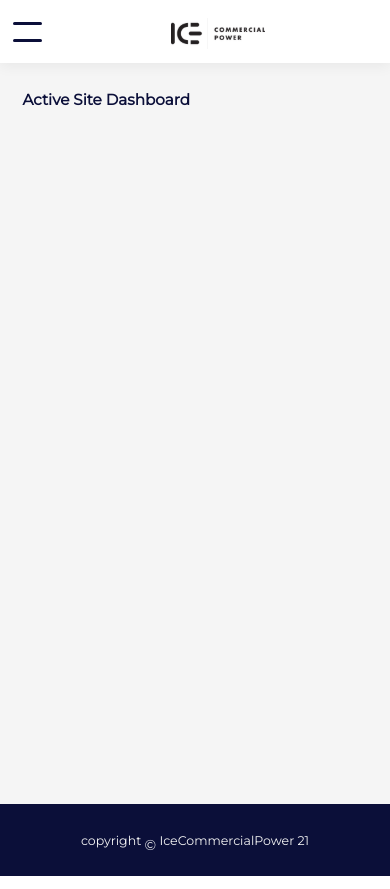
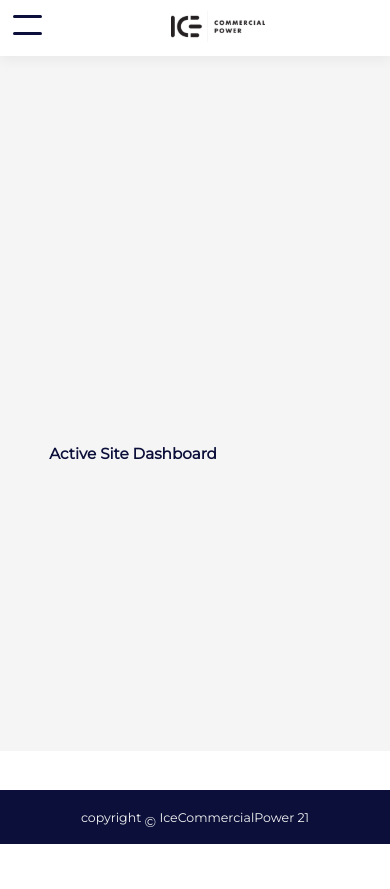
Before and after one commit to flashup4all/Ice-analytics, a React (Create React App) app: page /activesite in a window 390 px wide. After the commit the page ends 844 px from the top, so only its background shows below. Built offline with nearby package versions, Linux system fonts and the light colour scheme.

Commit message:
Feature dashboard (#9)
* created prospective and active pages

* added config for vercel deployment

* made ui responsive plus handled browser issues

* another ui change

* another ui change

Co-authored-by: Benjamin Guma <benjaminguma.bg@gmail.com>

```diff
--- a/src/App.js
+++ b/src/App.js
@@ -26,7 +26,7 @@ function App () {
       <Header />
       <section className="grid con_1_4 mt-5 main_divider">
         <Sidebar />
-        <main className="bg-g-1">
+        <main className="bg-g-1 fill">
           <Switch>
             <Route exact path="/prospective">
               <ProspectivePage />
--- a/src/components/pages/ProspectivePage.js
+++ b/src/components/pages/ProspectivePage.js
@@ -2,13 +2,16 @@ import React from 'react';
 
 const ProspectivePage = () => {
   return (
-    <section className="prospective">
+    <section className="prospective fill">
       <div className="container">
+        <h2 className="weit-2 col-purp heading_small mb-1 pt-1 ml-4 cap">
+          preview of sample dashboard
+        </h2>
 
+      </div>
+
+      <div className="container_small ">
         <div className="iframe_container fill mt-2">
-          <h2 className="weit-2 col-purp heading_small mb-2 pt-1 ml-4 cap">
-            Prospective Site Dashboard
-          </h2>
           <iframe
             title="power_bi"
             src="https://app.powerbi.com/view?r=eyJrIjoiYjhiZWM0ZmItNjE5Yi00OWZhLTgwYzgtM2YyMzFmNjQ2YzZhIiwidCI6ImM0NjNjMzgwLWY5OGUtNDg1Ny04OTQ2LTZiYjAwMDQyOGJjYSJ9"
--- a/src/components/shared/Sidebar.js
+++ b/src/components/shared/Sidebar.js
@@ -38,7 +38,7 @@ const sideBarData = [
   },
 ];
 
-const breakpoint = 900;
+const breakpoint = 950;
 
 const Sidebar = () => {
   const width = useResize ();
@@ -73,7 +73,7 @@ const Sidebar = () => {
             >
               {/* this span will be used to close the sidebar */}
               <span className="hamburger open" onClick={close} />
-              <ul className="sidebar_list mb-2">
+              <ul className="sidebar_list  mt-2">
                 {sideBarData.map ((data, index) => (
                   <SidebarLink
                     key={index}
--- a/src/css/_base.scss
+++ b/src/css/_base.scss
@@ -23,7 +23,6 @@ html {
 
 body {
 	font-family: 'Montserrat', sans-serif;
-	min-height: 100vh;
 	font-size: 1.4rem;
 }
 
--- a/src/css/components/_footer.scss
+++ b/src/css/components/_footer.scss
@@ -1,10 +1,10 @@
 .footer {
 	&_main {
-		padding: 5rem 0;
-
-		@include respond(500) {
-			padding: 3rem 0;
-		}
+		position: fixed;
+		bottom: 0;
+		left: 0;
+		right: 0;
+		padding: 2rem 0;
 	}
 
 	&_copyright {
--- a/src/css/components/_header.scss
+++ b/src/css/components/_header.scss
@@ -1,6 +1,6 @@
 .header {
 	&_main {
-		padding: 2rem 0;
+		padding: 1.2rem 0;
 		padding-bottom: 1.5rem;
 		position: fixed;
 		top: 0;
@@ -15,7 +15,7 @@
 	&_branding {
 		flex: 1;
 		img {
-			height: 5rem;
+			height: 4.4rem;
 
 			@include respond(tab_port) {
 				height: 3.5rem;
--- a/src/css/components/_sidbar.scss
+++ b/src/css/components/_sidbar.scss
@@ -43,7 +43,7 @@
 		row-gap: 2rem;
 
 		@include respond(902) {
-			margin-top: 4rem;
+			margin-top: 6rem;
 		}
 	}
 
--- a/src/css/layout/_layout.scss
+++ b/src/css/layout/_layout.scss
@@ -9,6 +9,9 @@
 	&_med {
 		@extend .container;
 		max-width: 1000px;
+	}
+	&_small {
+		max-width: 900px;
 	}
 
 	&-max {
--- a/src/css/main.css
+++ b/src/css/main.css
@@ -32,7 +32,6 @@ html {
 
 body {
   font-family: 'Montserrat', sans-serif;
-  min-height: 100vh;
   font-size: 1.4rem;
 }
 
@@ -446,6 +445,10 @@ li {
   max-width: 1000px;
 }
 
+.container_small {
+  max-width: 900px;
+}
+
 .container-max {
   max-width: 1200px;
 }
@@ -527,7 +530,7 @@ li {
 }
 
 .header_main {
-  padding: 2rem 0;
+  padding: 1.2rem 0;
   padding-bottom: 1.5rem;
   position: fixed;
   top: 0;
@@ -550,7 +553,7 @@ li {
 }
 
 .header_branding img {
-  height: 5rem;
+  height: 4.4rem;
 }
 
 @media (max-width: 48em) {
@@ -647,7 +650,7 @@ li {
 
 @media (max-width: 56.375em) {
   .sidebar_list {
-    margin-top: 4rem;
+    margin-top: 6rem;
   }
 }
 
@@ -669,13 +672,11 @@ li {
 }
 
 .footer_main {
-  padding: 5rem 0;
-}
-
-@media (max-width: 31.25em) {
-  .footer_main {
-    padding: 3rem 0;
-  }
+  position: fixed;
+  bottom: 0;
+  left: 0;
+  right: 0;
+  padding: 2rem 0;
 }
 
 .footer_copyright span {
@@ -687,8 +688,9 @@ li {
 
 .main_divider {
   position: relative;
-  min-height: 80vh;
-  margin-top: 10rem;
+  height: calc(100% - 8.5rem);
+  margin-top: 8rem;
+  padding-bottom: 7rem;
 }
 
 @media (max-width: 56.375em) {
@@ -696,35 +698,39 @@ li {
     min-height: 90vh;
     -ms-grid-columns: 1fr;
         grid-template-columns: 1fr;
-    margin-top: 5rem;
+    margin-top: 6rem;
   }
 }
 
-.main_divider > * {
-  padding-top: 3rem;
+.prospective > [class~='container'] > *:first-child {
+  margin-left: 4rem;
 }
 
 @media (max-width: 48em) {
-  .main_divider > * {
-    padding-top: 2rem;
+  .prospective > [class~='container'] > *:first-child {
+    margin-left: 1rem;
   }
 }
 
 .iframe_container {
-  display: -ms-grid;
-  display: grid;
-  -ms-grid-columns: 1fr;
-      grid-template-columns: 1fr;
+  position: relative;
+  padding-top: 56.25%;
 }
 
 @media (max-width: 48em) {
-  .iframe_container h2 {
-    margin-left: 1rem;
+  .iframe_container {
+    padding-top: 100%;
   }
 }
 
 .iframe_container iframe {
+  position: absolute;
+  top: 0;
+  left: 0;
+  bottom: 0;
+  right: 0;
   width: 100%;
+  height: 100%;
   aspect-ratio: 16/9;
 }
 
--- a/src/css/pages/_home.scss
+++ b/src/css/pages/_home.scss
@@ -1,18 +1,12 @@
 .main_divider {
 	position: relative;
-	min-height: 80vh;
-	margin-top: 10rem;
+	height: calc(100% - 8.5rem);
+	margin-top: 8rem;
+	padding-bottom: 7rem;
 
 	@include respond(902) {
 		min-height: 90vh;
 		grid-template-columns: 1fr;
-		margin-top: 5rem;
-	}
-	& > * {
-		padding-top: 3rem;
-
-		@include respond(tab_port) {
-			padding-top: 2rem;
-		}
+		margin-top: 6rem;
 	}
 }
--- a/src/css/pages/_preview.scss
+++ b/src/css/pages/_preview.scss
@@ -1,15 +1,30 @@
-.iframe_container {
-	display: grid;
-	grid-template-columns: 1fr;
-
-	h2 {
+.prospective {
+	& > [class~='container'] > *:first-child {
+		margin-left: 4rem;
 		@include respond(tab_port) {
 			margin-left: 1rem;
 		}
 	}
+}
+
+.iframe_container {
+	// display: grid;
+	// grid-template-columns: 1fr;
+	// grid-template-rows: 1fr;
+	position: relative;
+	padding-top: 56.25%;
+	@include respond(tab_port) {
+		padding-top: 100%;
+	}
 
 	iframe {
+		position: absolute;
+		top: 0;
+		left: 0;
+		bottom: 0;
+		right: 0;
 		width: 100%;
+		height: 100%;
 		aspect-ratio: 16/9;
 		@include respond(tab_port) {
 			aspect-ratio: 9/16;
```
Also changed, not shown: 1 other file (tests, documents, lock files or other folders).
